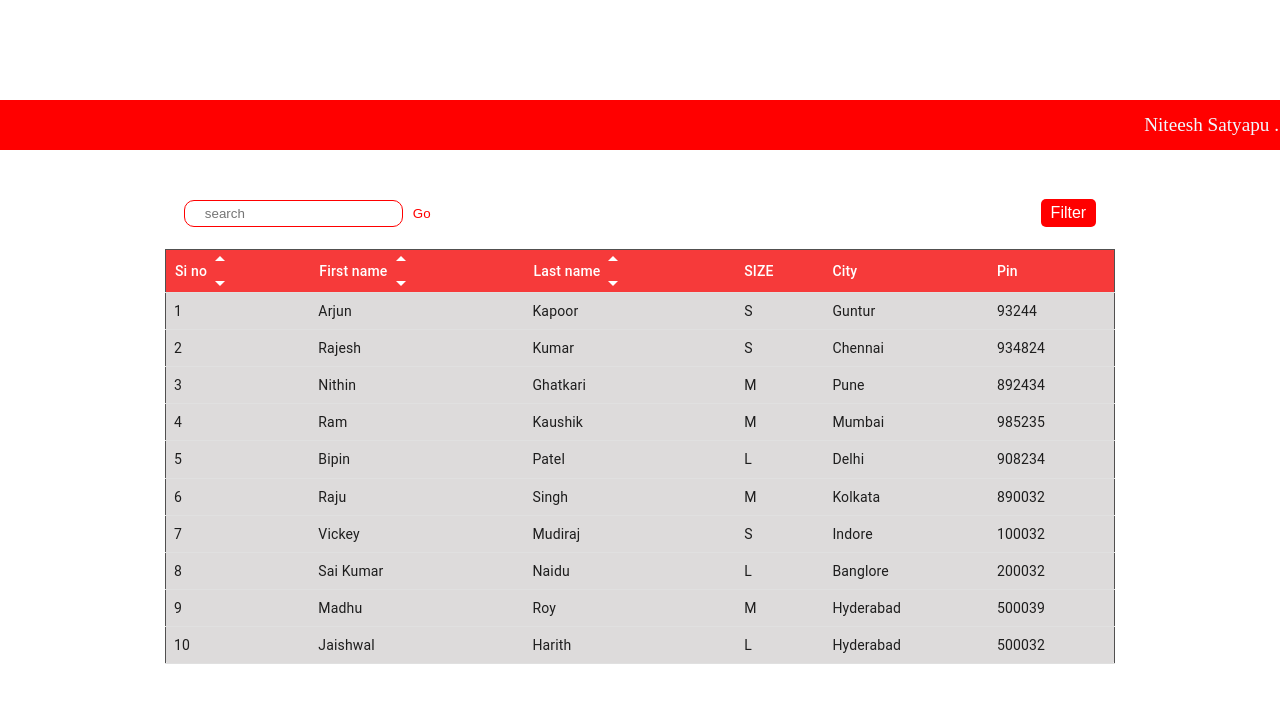
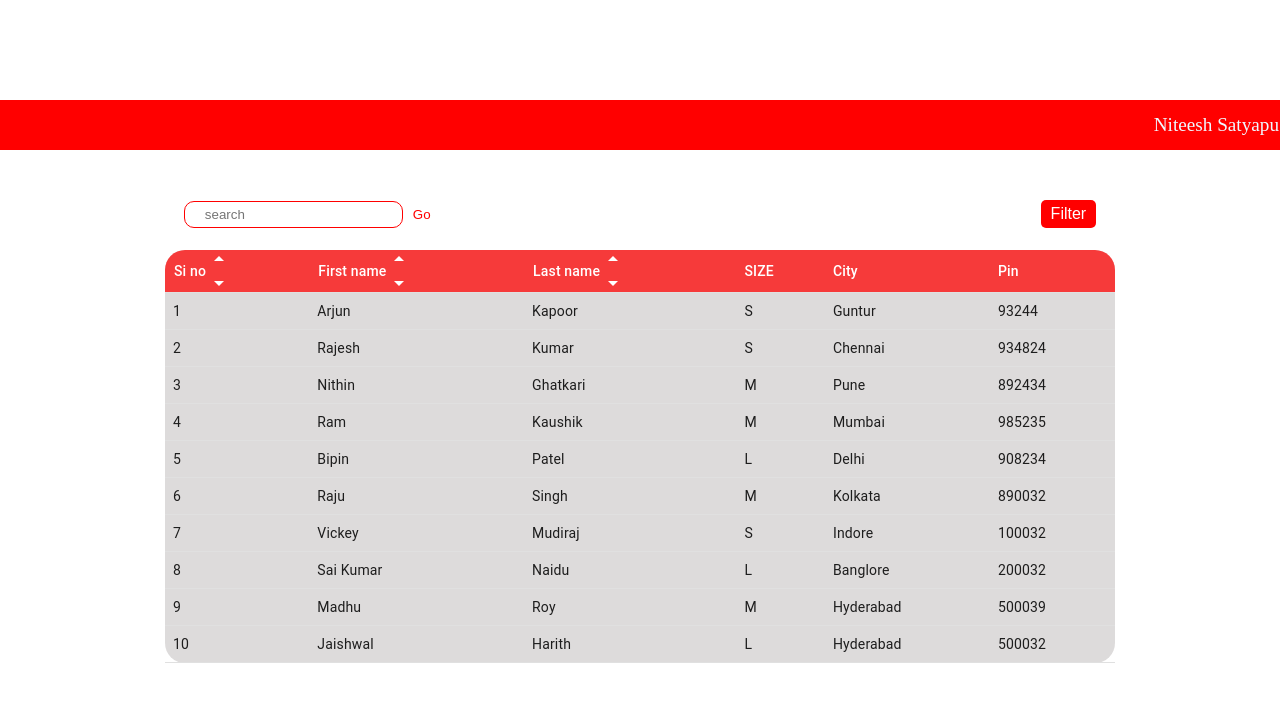
Before and after one commit to 33niteesh/ortho-poc, a React (Create React App) app: page / in a window 1280 px wide. Shown: the top 702 px of the page. Built offline with nearby package versions, Linux system fonts and the light colour scheme; data requests are answered from the project's data file.

Commit message:
Update App.js

```diff
--- a/src/App.js
+++ b/src/App.js
@@ -35,7 +35,7 @@ function App(props) {
     setFinal([...arr])
   }
   const done = () =>{
-        setFinal(box)
+    setFinal(box)
     const array = []
     final.map(ele=>{
       if(ele.checked===true){
@@ -166,7 +166,6 @@ function App(props) {
     setPopup(false);
   }
   const show=()=>{
-    setFinal(box)
     getDatafrom();
     setPopup(true);
   }
@@ -181,7 +180,7 @@ function App(props) {
   }
   return (
     <div className="App">
-      <nav><p>Niteesh Satyapu   .</p></nav>
+      <nav><p>Niteesh Satyapu</p></nav>
       <div className='division'>
       <input className='searchbar' placeholder='search' onChange={(e)=>search(e)}></input>
       <button className='filter-go' onClick={searchresult}> Go</button>
@@ -204,15 +203,15 @@ function App(props) {
         </div>:<></>
       }
       <br></br>
-        <Table className='table' sx={{ maxWidth: 950,maxHeight:600 }}>
-          <TableHead className='th'>
-          <TableRow>
-            <TableCell className='td' sx={{padding:1,color: 'white'}}><div className="sort"><p>Si no</p> <div className="sort-icons"><ArrowDropUpTwoToneIcon onClick={sortbyId}/><ArrowDropDownTwoToneIcon onClick={sortbyIdDEC}/></div></div></TableCell>
+        <Table className='table' sx={{ maxWidth: 950,maxHeight:600,borderRadius:5,border:0 }}>
+          <TableHead className='th'sx={{ borderRadius:5 }}>
+          <TableRow >
+            <TableCell className='td' sx={{padding:1,color: 'white',borderRadius:"20px 0px 0px 0px"}}><div className="sort"><p>Si no</p> <div className="sort-icons"><ArrowDropUpTwoToneIcon onClick={sortbyId}/><ArrowDropDownTwoToneIcon onClick={sortbyIdDEC}/></div></div></TableCell>
             <TableCell className='td' sx={{padding:1,color: 'white'}}><div className="sort"><p>First name</p> <div className="sort-icons"><ArrowDropUpTwoToneIcon onClick={sortbyFn}/><ArrowDropDownTwoToneIcon onClick={sortbyFnDEC}/></div></div></TableCell>
             <TableCell className='td' sx={{padding:1,color: 'white'}}><div className="sort"><p>Last name</p>  <div className="sort-icons"><ArrowDropUpTwoToneIcon onClick={sortbyLn}/><ArrowDropDownTwoToneIcon onClick={sortbyLnDEC}/></div></div></TableCell>
             <TableCell className='td' sx={{padding:1,color: 'white'}}>SIZE</TableCell>
             <TableCell className='td' sx={{padding:1,color: 'white'}}>City</TableCell>
-            <TableCell className='td' sx={{padding:1,color: 'white'}}>Pin</TableCell>
+            <TableCell className='td' sx={{padding:1,color: 'white',borderRadius:"0px 20px 0px 0px"}}>Pin</TableCell>
         </TableRow>
           </TableHead>
           <TableBody>
```
